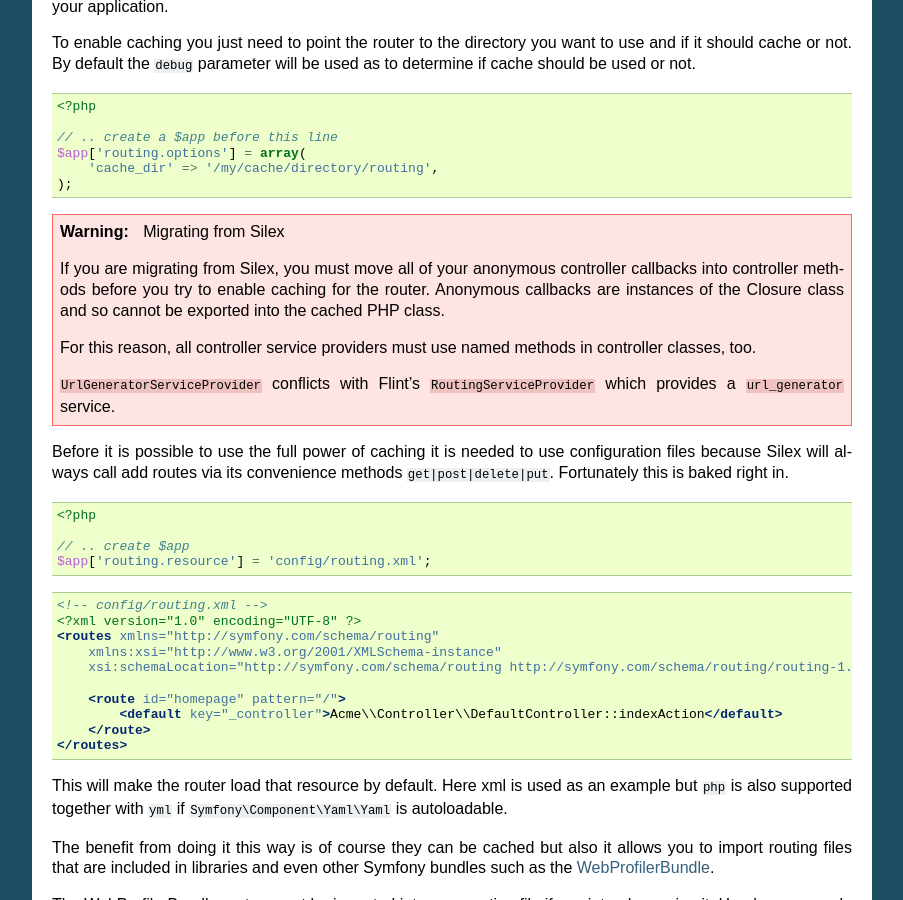
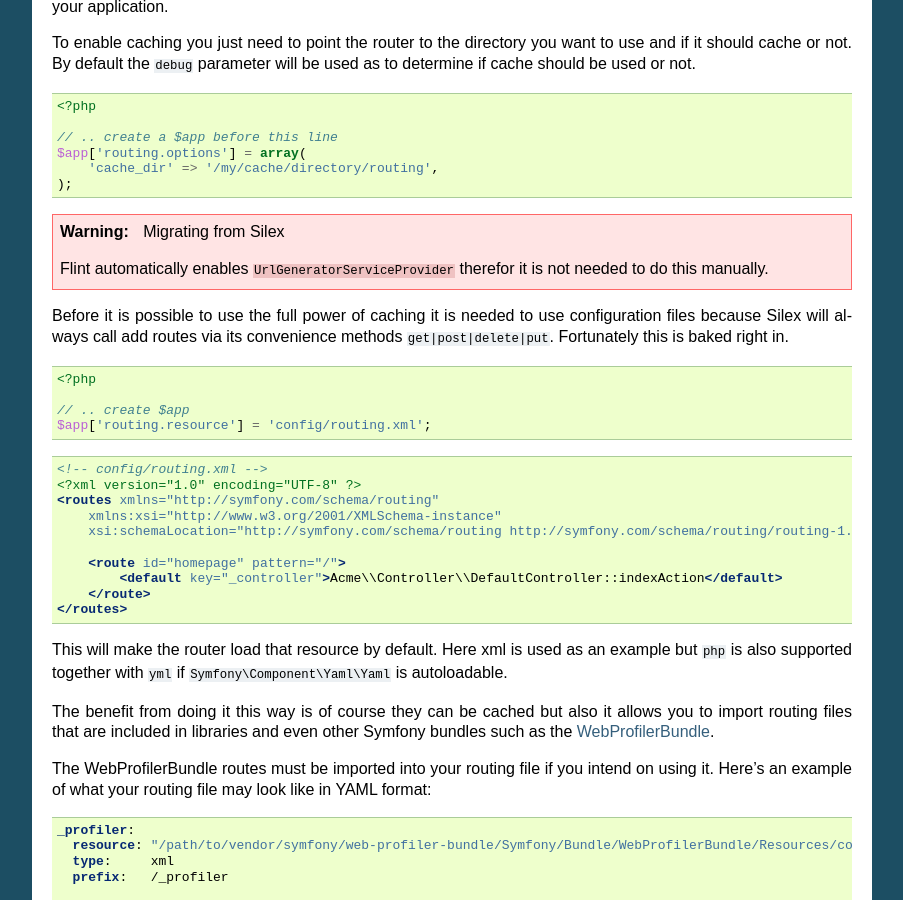
Before and after one commit to flint/flint, a Sphinx documentation site: the page built from doc/index.rst, in a window 1280 px wide and 900 px high, scrolled down 1477 px. Shown: the whole window, without its empty margins (198-1101 px from the left). Built offline with Sphinx 7.4.7, drawn with Linux system fonts in a browser that asks for light colours.

Commit message:
Update index.rst

```diff
--- a/doc/index.rst
+++ b/doc/index.rst
@@ -115,18 +115,8 @@ parameter will be used as to determine if cache should be used or not.
 
 .. warning:: Migrating from Silex
 
-    If you are migrating from Silex, you must move all of your
-    anonymous controller callbacks into controller methods before you
-    try to enable caching for the router. Anonymous callbacks are
-    instances of the Closure class and so cannot be exported into
-    the cached PHP class.
-
-    For this reason, all controller service providers must use
-    named methods in controller classes, too.
-
-    ``UrlGeneratorServiceProvider`` conflicts with Flint's
-    ``RoutingServiceProvider`` which provides a ``url_generator``
-    service.
+    Flint automatically enables ``UrlGeneratorServiceProvider`` therefor it is
+    not needed to do this manually.
 
 Before it is possible to use the full power of caching it is needed to
 use configuration files because Silex will always call add routes via
```
